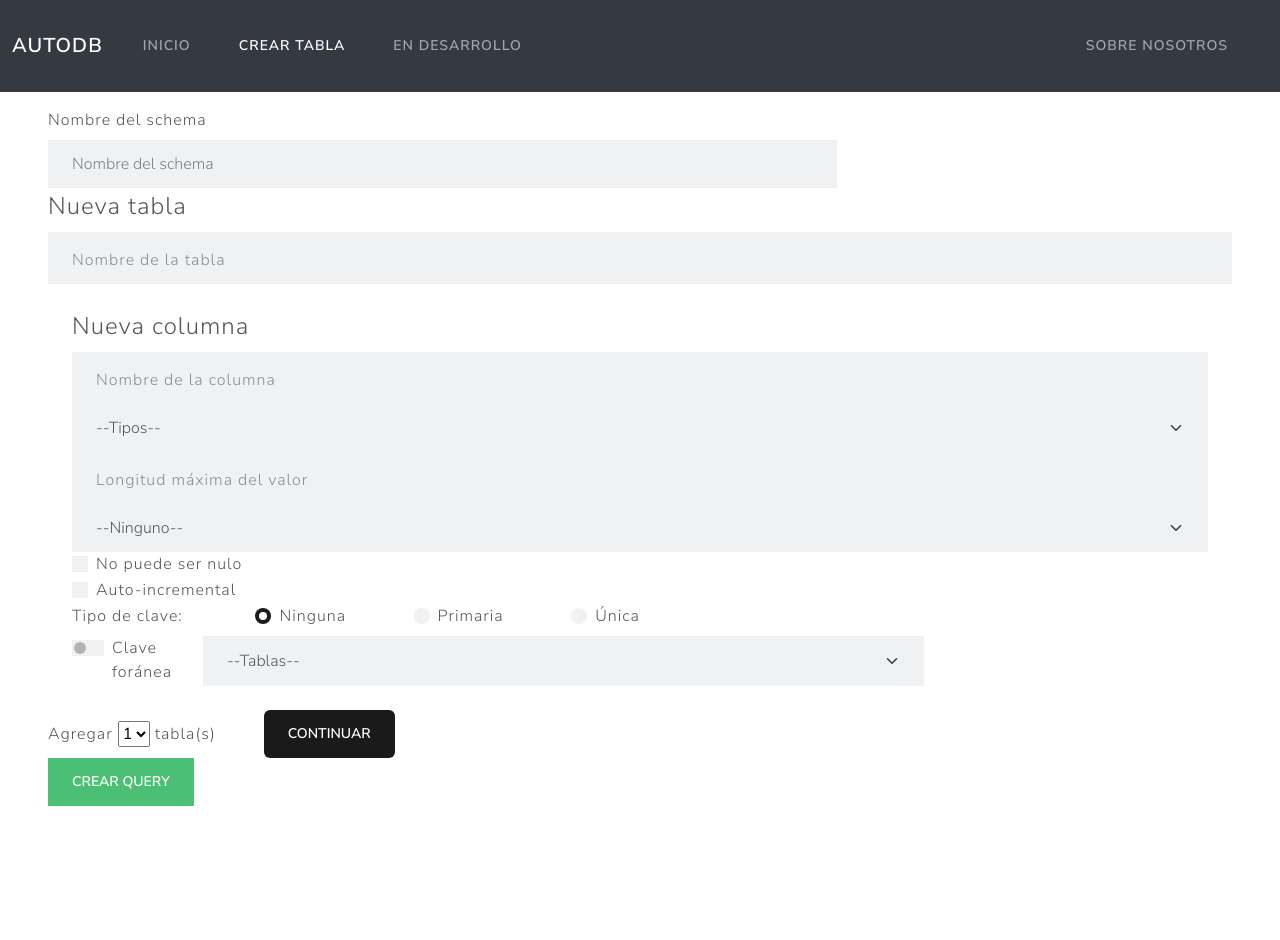
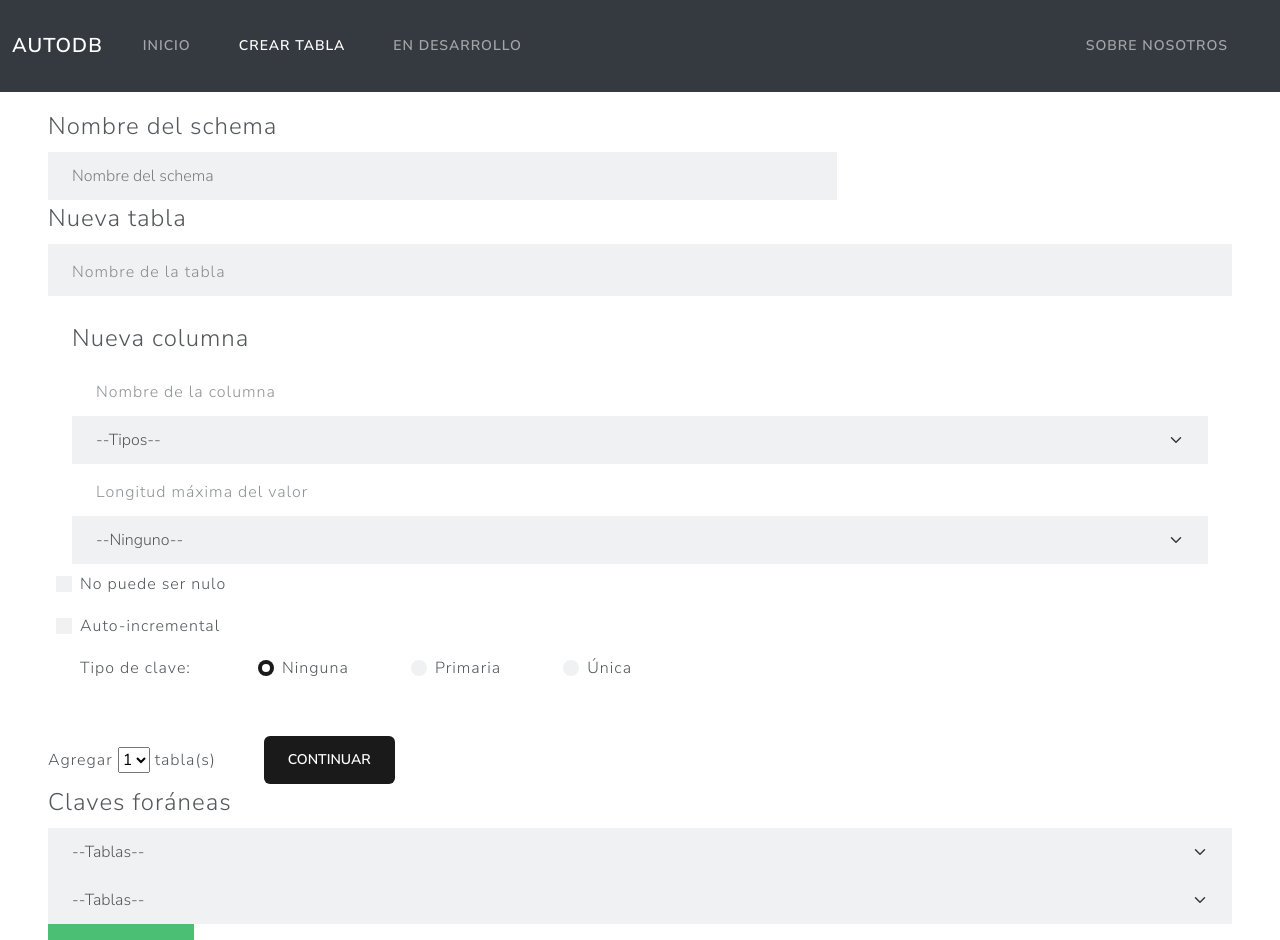
Before and after one commit to srequenafiliu/AutoDB-front, an Angular app: page /create-query in a window 1280 px wide. Shown: the top 940 px of the page. Before the commit the page ends 806 px from the top, so only its background shows below. Built offline with nearby package versions, Linux system fonts and the light colour scheme.

Commit message:
Restructuración del código

```diff
--- a/src/app/create-query/create-query.component.html
+++ b/src/app/create-query/create-query.component.html
@@ -1,15 +1,15 @@
-<form (ngSubmit)="createQuery()" #form="ngForm">
+<form #form="ngForm">
   <div class="row g-0">
     <div class="col-8">
-      <label for="schema-name" class="form-label">Nombre del schema</label>
+      <legend>Nombre del schema</legend>
       <input type="text" class="form-control" id="schema-name" placeholder="Nombre del schema"
         [(ngModel)]="query.name_db" [ngModelOptions]="{standalone: true}">
     </div>
-    <fieldset>
+    <fieldset class="table">
       <legend>Nueva tabla</legend>
       <div class="form-floating">
         <input type="text" class="form-control" id="name_table" placeholder="Nombre de la tabla"
-        autocomplete="off" (input)="getSelectOptions()">
+        autocomplete="off">
         <label for="name_table">Nombre de la tabla</label>
       </div>
       <div class="p-4">
@@ -65,16 +65,6 @@
             <label class="form-check-label" for="unique">Única</label>
           </div>
         </div>
-        <div class="d-flex justify-content-evenly w-75">
-          <div class="form-check form-switch">
-            <input class="form-check-input" type="checkbox" role="switch" id="foreign-key">
-            <label class="form-check-label" for="foreign-key">Clave foránea</label>
-          </div>
-          <select class="form-select" name="tables">
-            <option value="0" hidden>--Tablas--</option>
-            <option [value]="tabla.name_table" *ngFor="let tabla of query.tables">{{tabla.name_table}}</option>
-          </select>
-        </div>
       </div>
     </fieldset>
   </div>
@@ -88,5 +78,21 @@
     <div>&nbsp;tabla(s)</div>
     <button type="button" class="btn btn-primary rounded ms-5" (click)="addTable(+numberTables.value)">Continuar</button>
   </div>
+  <fieldset>
+    <legend>Claves foráneas</legend>
+    <select class="form-select" name="tables-1" (mouseenter)="getSelectOptions()" #tables_1>
+      <option value="0" hidden>--Tablas--</option>
+      <option value="1">--Tablas nuevas--</option>
+      <option [value]="tabla.name_table" *ngFor="let tabla of query.tables">{{tabla.name_table}}</option>
+    </select>
+    <select class="form-select" name="column" *ngIf="tables_1.value != '0'">
+      <option value="0" hidden>--Columnas tabla--</option>
+      <option [value]="tabla.name_table" *ngFor="let tabla of query.tables">{{tabla.name_table}}</option>
+    </select>
+    <select class="form-select" name="tables-2">
+      <option value="0" hidden>--Tablas--</option>
+      <option [value]="tabla.name_table" *ngFor="let tabla of query.tables">{{tabla.name_table}}</option>
+    </select>
+  </fieldset>
 </form>
-<button class="btn btn-success" (click)="createQuery()">Crear query</button>
+<button type="submit" class="btn btn-success" (click)="createQuery()">Crear query</button>
--- a/src/app/create-query/create-query.component.ts
+++ b/src/app/create-query/create-query.component.ts
@@ -1,4 +1,4 @@
-import { Component, OnInit, Renderer2 } from '@angular/core';
+import { Component, OnInit } from '@angular/core';
 import { IPerson } from '../interfaces/i-person';
 import { PersonService } from '../services/person.service';
 import { IDatabase } from '../interfaces/i-database';
@@ -16,10 +16,10 @@ export class CreateQueryComponent implements OnInit {
     name_db: "",
     tables: []
   }
-  constructor(private personService:PersonService, private renderer: Renderer2) { }
+  constructor(private personService:PersonService) { }
 
   ngOnInit(): void {
-    this.tabla_vacia = <HTMLElement> document.querySelector('fieldset');
+    this.tabla_vacia = <HTMLElement> document.querySelector('fieldset.table');
   }
 
   newPerson():IPerson { // Borrar
@@ -41,22 +41,13 @@ export class CreateQueryComponent implements OnInit {
     container.appendChild(this.tabla_vacia.cloneNode(true));
     let inputs_table = container.querySelectorAll('input');
     for (let inp of Array.from(inputs_table)) {
-      if (inp.getAttribute("id")?.includes("name_table")) {
-        const range = document.createRange();
-        const fragment = range.createContextualFragment(`<input type="text" class="form-control" id="name_table${this.tablas}"
-        placeholder="Nombre de la tabla" autocomplete="off" (input)="getSelectOptions()">`);
-        inp = fragment.firstChild as HTMLInputElement;
-        console.log(inp);
-      }
       inp.setAttribute("id", inp.getAttribute("id")!+this.tablas)
       inp.value = ""
     }
     let labels_table = container.querySelectorAll('label');
     for (let lab of Array.from(labels_table)) lab.setAttribute("for", lab.getAttribute("for")!+this.tablas)
     this.tablas++;
-  console.log(container.querySelector("fieldset"));
-
-    return <HTMLFieldSetElement> container.querySelector("fieldset")
+    return <HTMLFieldSetElement> container.querySelector("fieldset.table")
   }
 
   addTable(numberTables:number) {
@@ -66,12 +57,11 @@ export class CreateQueryComponent implements OnInit {
 
   getTableNames():string[] {
     let tableNames:string[] = []
-    for(let tabla of Array.from(document.querySelectorAll('fieldset'))) {
+    for(let tabla of Array.from(document.querySelectorAll('fieldset.table'))) {
       let container = document.createElement("div")
       container.appendChild(tabla.cloneNode(true));
       tableNames.push(container.getElementsByTagName('input')[0].value)
     }
-    console.log("Chorprecha");
     return tableNames;
   }
 
--- a/src/app/interfaces/i-data.ts
+++ b/src/app/interfaces/i-data.ts
@@ -10,4 +10,6 @@ export interface IData {
   unique:boolean,
   autoincrement:boolean,
   fk?:IForeignKey,
+  first_field?:boolean,
+  last_field?:boolean
 }
```
